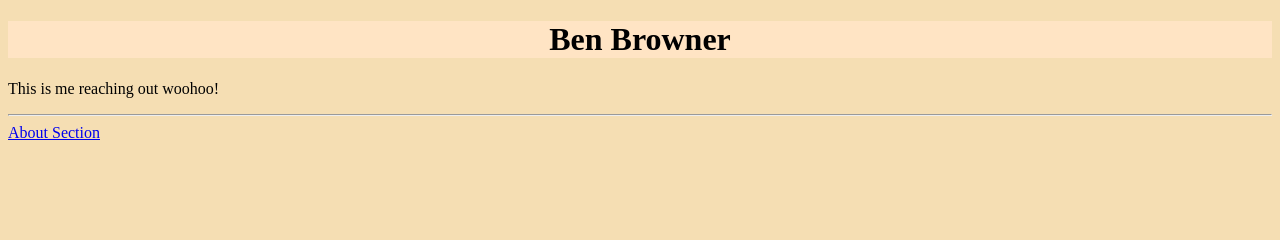
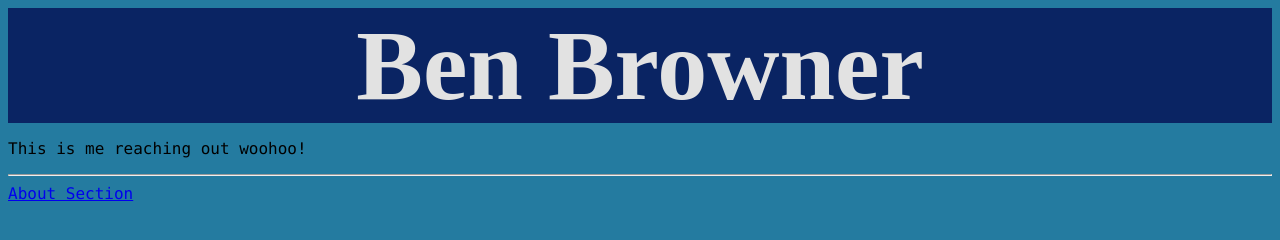
Before and after one commit to memsdm05/memsdm05.github.io, a plain HTML site: page index.html in a window 1280 px wide. Drawn offline with Linux system fonts and the light colour scheme.

Commit message:
added css file

```diff
--- a/index.html
+++ b/index.html
@@ -4,19 +4,10 @@
     <meta charset="UTF-8">
     <meta name="viewport" content="width=device-width, initial-scale=1.0">
     <title>Ben Browner's Portfolio</title>
-    <style>
-        body {
-            background-color: wheat;
-        }
-
-        h1 {
-            background-color: bisque;
-            text-align: center;
-        }
-    </style>
+    <link rel="stylesheet" href="style.css">
 </head>
 <body>
-    <h1>Ben Browner</h1>
+    <h1 class='monospace'>Ben Browner</h1>
     <p>This is me reaching out woohoo!</p>
     <hr>
     <a href="about.html">About Section</a>
--- /dev/null
+++ b/style.css
@@ -0,0 +1,17 @@
+.monospace {
+    margin: 0pt;
+
+    font-size: 100px;
+}
+
+body {
+    font-family: "Lucida Console", Courier, monospace;
+    background-color: #247BA0;
+}
+
+h1 {
+    font-family:'Futura Std Condensed Light';
+    background-color: #0A2463;
+    color: #E2E2E2;
+    text-align: center;
+}
```
